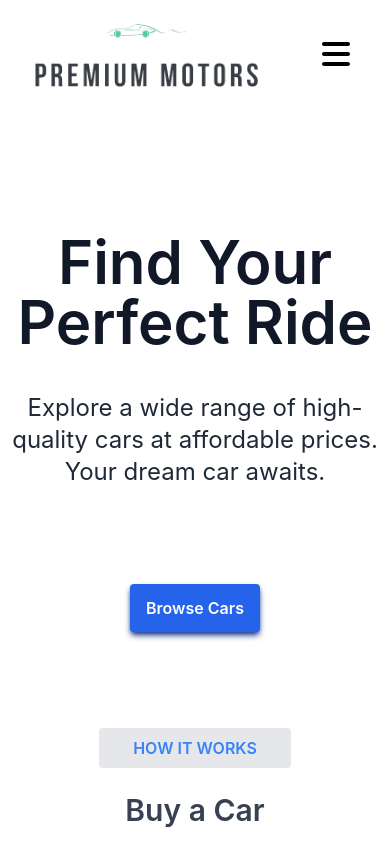
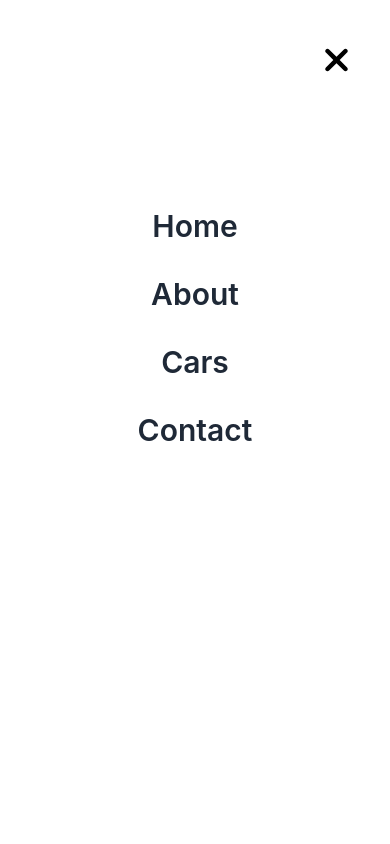
Before and after one commit to nasquez23/premium-motors, a React (Vite) app: page / in a window 390 px wide. Both pictures are taken after a click on the button 356 px from the left and 56 px from the top of the page. Shown: the top 844 px of the page. Built offline with nearby package versions, Linux system fonts and the light colour scheme.

Commit message:
added navigation menu for mobile

```diff
--- a/src/components/Header.jsx
+++ b/src/components/Header.jsx
@@ -1,18 +1,86 @@
+import { useState } from "react";
+
 import { Link } from "react-router-dom";
 
 import { FontAwesomeIcon } from "@fortawesome/react-fontawesome";
-import { faBars } from "@fortawesome/free-solid-svg-icons";
+import { faBars, faTimes } from "@fortawesome/free-solid-svg-icons";
 import logo from "../assets/logo.png";
 
 export default function Header() {
+  const [openNav, setOpenNav] = useState(false);
+
+  if (openNav) {
+    document.body.style.overflow = "hidden";
+  } else {
+    document.body.style.overflow = "";
+  }
+
+  const toggleNavigaton = () => {
+    setOpenNav((prevState) => !prevState);
+  };
+
   return (
     <header className="flex flex-row justify-between items-center px-0 lg:px-5 xl:px-5 mt-auto lg:mx-12 xl:mx-12 h-30 relative z-10">
       <Link to="/">
         <img src={logo} alt="Premium Motors Logo" className="h-28" />
       </Link>
-      <button className="block xl:hidden lg:hidden text-black pr-10 hover:text-blue-500">
+      <button
+        onClick={toggleNavigaton}
+        className="block xl:hidden lg:hidden text-black pr-10 hover:text-blue-500"
+      >
         <FontAwesomeIcon icon={faBars} className="w-full h-8" />
       </button>
+      {openNav && (
+        <div className="top-0 left-0 w-full h-full bg-white z-50 fixed lg:hidden xl:hidden">
+          <div className="flex justify-end mx-10 mt-10">
+            <button
+              onClick={toggleNavigaton}
+              className="text-black text-4xl font-semibold hover:text-blue-500 transition duration-300"
+            >
+              <FontAwesomeIcon icon={faTimes} />
+            </button>
+          </div>
+          <ul className="text-center text-3xl text-gray-800 font-semibold mt-28">
+            <li className="py-4">
+              <Link
+                to="/"
+                onClick={toggleNavigaton}
+                className="hover:text-blue-500 transition duration-300"
+              >
+                Home
+              </Link>
+            </li>
+            <li className="py-4">
+              <Link
+                to="/about"
+                onClick={toggleNavigaton}
+                className="hover:text-blue-500 transition duration-300"
+              >
+                About
+              </Link>
+            </li>
+            <li className="py-4">
+              <Link
+                to="/cars"
+                onClick={toggleNavigaton}
+                className="hover:text-blue-500 transition duration-300"
+              >
+                Cars
+              </Link>
+            </li>
+            <li className="py-4">
+              <Link
+                to="/contact"
+                onClick={toggleNavigaton}
+                className="hover:text-blue-500 transition duration-300"
+              >
+                Contact
+              </Link>
+            </li>
+          </ul>
+        </div>
+      )}
+
       <nav className="hidden xl:block lg:block">
         <ul className="flex flex-row gap-8 mr-4 text-xl text-gray-700 font-semibold">
           <li>
```
